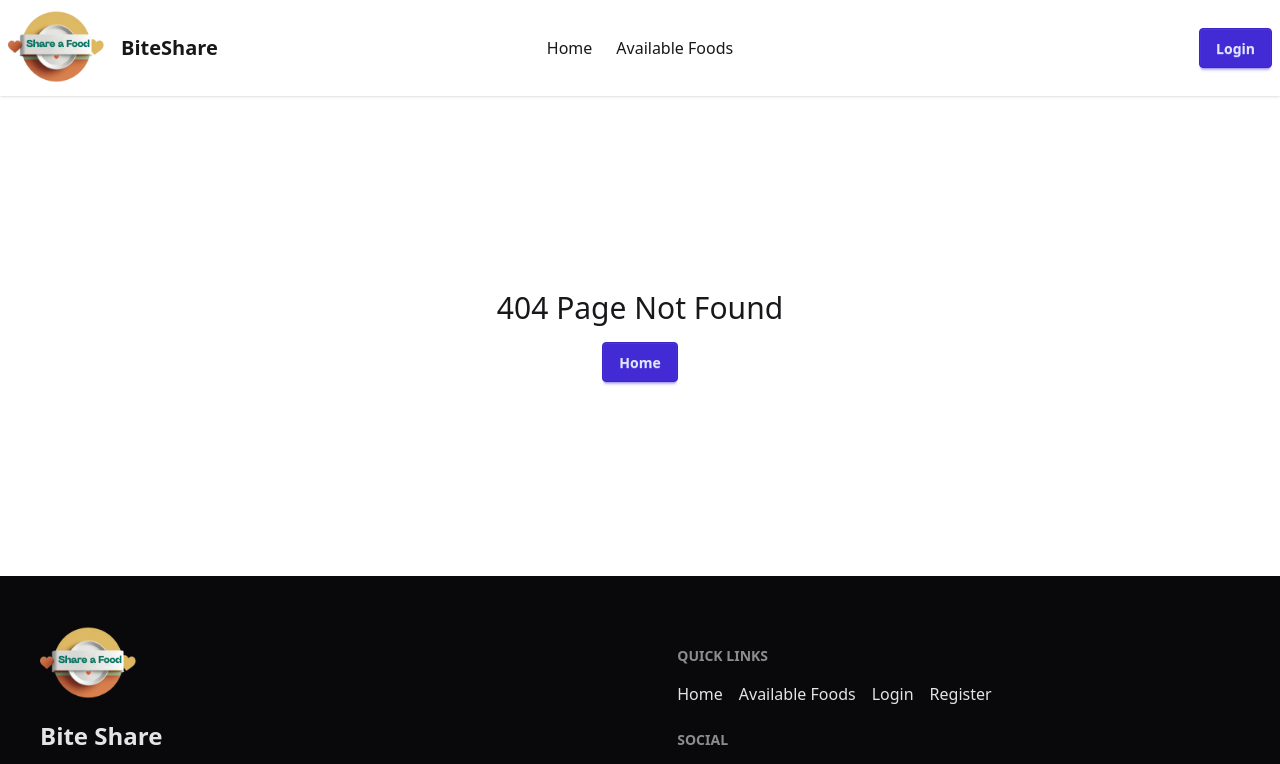
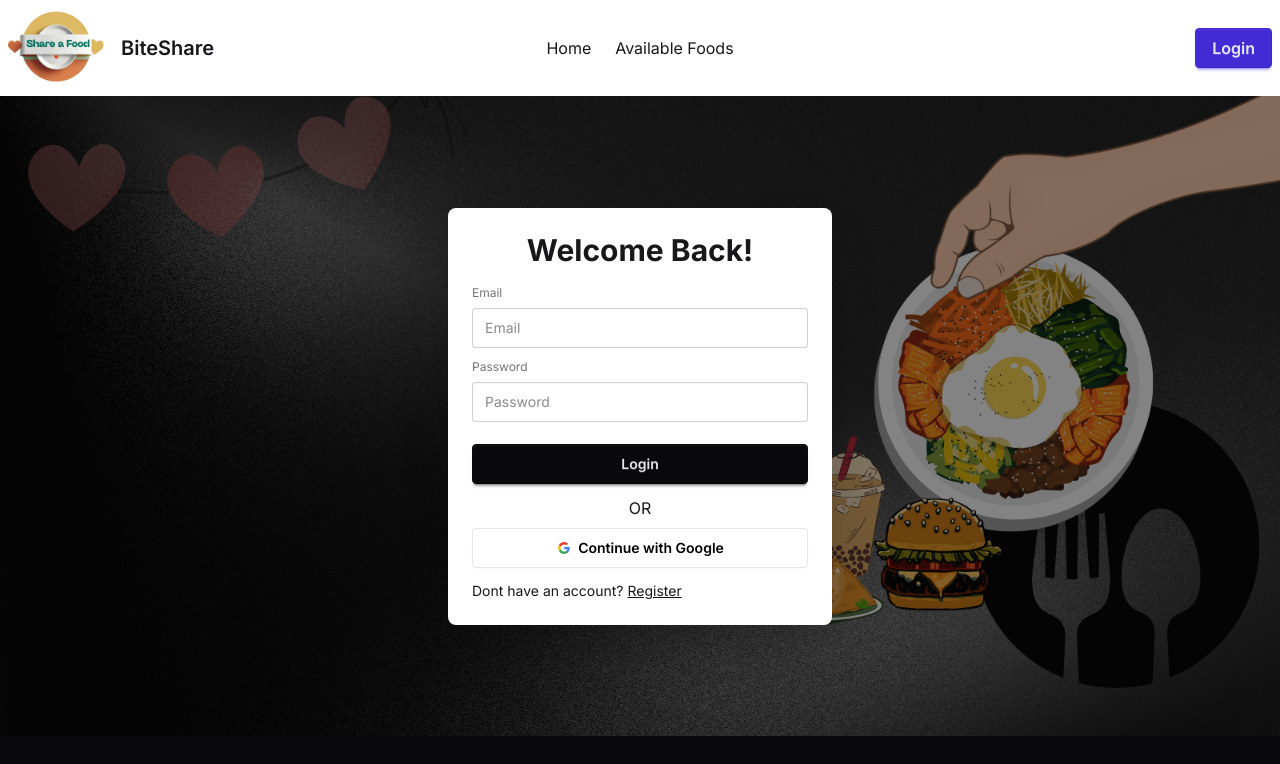
Before and after one commit to nayem-ahmedz/bite-share, a React (Vite) app: page /auth in a window 1280 px wide. Shown: the top 764 px of the page. Built offline with nearby package versions, Linux system fonts and the light colour scheme.

Commit message:
updated overal layout, added scrollToTop in route change, loading effect, and fixed deploy reload 404 issue

```diff
--- a/src/comps/FeaturedFood.jsx
+++ b/src/comps/FeaturedFood.jsx
@@ -1,3 +1,4 @@
+import { Link } from "react-router";
 import FoodCard from "./FoodCard";
 
 export default function FeaturedFood(){
@@ -13,7 +14,7 @@ export default function FeaturedFood(){
                 <FoodCard />
             </section>
             <p className="text-center mt-6 md:mt-10">
-                <button className="btn btn-primary">Show All Food</button>
+                <Link to='/available-foods' className="btn btn-primary">Show All Food</Link>
             </p>
         </article>
     );
--- /dev/null
+++ b/src/comps/auth/Login.jsx
@@ -0,0 +1,56 @@
+import { useState } from "react";
+import { Link } from "react-router";
+
+export default function Login() {
+    const [ error, setError ] = useState('');
+    function handleSubmit(e) {
+        e.preventDefault();
+        setError('');
+        const email = e.target.email.value.trim();
+        const password = e.target.password.value.trim();
+        if(password.length < 6){
+            setError('Password must be at least 6 characters');
+            return;
+        }
+        if (!/[A-Z]/.test(password)) {
+            setError('Password needs an uppercase letter');
+            return;
+        }
+        if (!/[a-z]/.test(password)) {
+            setError('Password needs a lowercase letter');
+            return;
+        }
+        console.log(email, password);
+    }
+    return (
+        <section className="flex justify-center w-full px-6">
+            <title>Login | BiteShare</title>
+            <div className="card bg-base-100 w-full max-w-sm shrink-0 shadow-2xl my-20">
+                <div className="card-body">
+                    <h2 className="text-2xl md:text-3xl font-bold text-center">Welcome Back!</h2>
+                    <form onSubmit={handleSubmit}>
+                        <fieldset className="fieldset">
+                            <label htmlFor="email" className="label mt-1">Email</label>
+                            <input type="email" id="email" name="email" className="input w-full" placeholder="Email" required />
+                            <label htmlFor="password" className="label mt-1">Password</label>
+                            <input type="password" id="password" name="password" className="input w-full" placeholder="Password" required />
+                            {
+                                error && <p className="text-red-500 mt-2 text-base text-center font-medium">{error}</p>
+                            }
+                            <button type="submit" className="btn btn-neutral mt-4">Login</button>
+                        </fieldset>
+                    </form>
+                    <p className="text-center text-base">OR</p>
+                    {/* Google */}
+                    <button className="btn bg-white text-black border-[#e5e5e5]">
+                        <svg aria-label="Google logo" width="16" height="16" xmlns="http://www.w3.org/2000/svg" viewBox="0 0 512 512"><g><path d="m0 0H512V512H0" fill="#fff"></path><path fill="#34a853" d="M153 292c30 82 118 95 171 60h62v48A192 192 0 0190 341"></path><path fill="#4285f4" d="m386 400a140 175 0 0053-179H260v74h102q-7 37-38 57"></path><path fill="#fbbc02" d="m90 341a208 200 0 010-171l63 49q-12 37 0 73"></path><path fill="#ea4335" d="m153 219c22-69 116-109 179-50l55-54c-78-75-230-72-297 55"></path></g></svg>
+                        Continue with Google
+                    </button>
+                    <p className="mt-1">
+                        Dont have an account? <Link to='/auth/register' className="underline">Register</Link>
+                    </p>
+                </div>
+            </div>
+        </section>
+    );
+}
--- /dev/null
+++ b/src/comps/auth/Register.jsx
@@ -0,0 +1,62 @@
+import { useState } from "react";
+import { Link } from "react-router";
+
+export default function Register() {
+    const [ error, setError ] = useState('');
+    function handleSubmit(e) {
+        e.preventDefault();
+        setError('');
+        const name = e.target.name.value.trim();
+        const email = e.target.email.value.trim();
+        const photoURL = e.target.photoURL.value.trim();
+        const password = e.target.password.value.trim();
+        if(password.length < 6){
+            setError('Password must be at least 6 characters');
+            return;
+        }
+        if (!/[A-Z]/.test(password)) {
+            setError('Password needs an uppercase letter');
+            return;
+        }
+        if (!/[a-z]/.test(password)) {
+            setError('Password needs a lowercase letter');
+            return;
+        }
+        console.log(name, email, photoURL, password);
+    }
+    return (
+        <section className="flex justify-center w-full px-6">
+            <title>Register | BiteShare</title>
+            <div className="card bg-base-100 w-full max-w-sm shrink-0 shadow-2xl my-20">
+                <div className="card-body">
+                    <h2 className="text-2xl md:text-3xl font-bold text-center">You are few steps away</h2>
+                    <form onSubmit={handleSubmit}>
+                        <fieldset className="fieldset">
+                            <label htmlFor="name" className="label mt-1">Name</label>
+                            <input type="text" id="name" name="name" className="input w-full" placeholder="Full Name" required />
+                            <label htmlFor="email" className="label mt-1">Email</label>
+                            <input type="email" id="email" name="email" className="input w-full" placeholder="Email" required />
+                            <label htmlFor="photo-url" className="label mt-1">Photo URL</label>
+                            <input type="url" id="photo-url" name="photoURL" className="input w-full" placeholder="Photo Link" required />
+                            <label htmlFor="password" className="label mt-1">Password</label>
+                            <input type="password" id="password" name="password" className="input w-full" placeholder="Password" required />
+                            {
+                                error && <p className="text-red-500 mt-2 text-base text-center font-medium">{error}</p>
+                            }
+                            <button type="submit" className="btn btn-neutral mt-4">Register</button>
+                        </fieldset>
+                    </form>
+                    <p className="text-center text-base">OR</p>
+                    {/* Google */}
+                    <button className="btn bg-white text-black border-[#e5e5e5]">
+                        <svg aria-label="Google logo" width="16" height="16" xmlns="http://www.w3.org/2000/svg" viewBox="0 0 512 512"><g><path d="m0 0H512V512H0" fill="#fff"></path><path fill="#34a853" d="M153 292c30 82 118 95 171 60h62v48A192 192 0 0190 341"></path><path fill="#4285f4" d="m386 400a140 175 0 0053-179H260v74h102q-7 37-38 57"></path><path fill="#fbbc02" d="m90 341a208 200 0 010-171l63 49q-12 37 0 73"></path><path fill="#ea4335" d="m153 219c22-69 116-109 179-50l55-54c-78-75-230-72-297 55"></path></g></svg>
+                        Continue with Google
+                    </button>
+                    <p className="mt-1">
+                        Already have an account? <Link to='/auth/login' className="underline">Login</Link>
+                    </p>
+                </div>
+            </div>
+        </section>
+    );
+}
--- a/src/layout/Footer.jsx
+++ b/src/layout/Footer.jsx
@@ -18,8 +18,8 @@ export default function Footer() {
                     <nav className="grid grid-flow-col gap-4">
                         <Link to='/' className="link link-hover text-base">Home</Link>
                         <Link to='/available-foods' className="link link-hover text-base">Available Foods</Link>
-                        <Link to='/login' className="link link-hover text-base">Login</Link>
-                        <Link to='/register' className="link link-hover text-base">Register</Link>
+                        <Link to='/auth/login' className="link link-hover text-base">Login</Link>
+                        <Link to='/auth/register' className="link link-hover text-base">Register</Link>
                     </nav>
                     <h6 className="footer-title mt-4">Social</h6>
                     <div className="grid grid-flow-col gap-5">
--- a/src/layout/Header.jsx
+++ b/src/layout/Header.jsx
@@ -33,7 +33,7 @@ export default function Header() {
                     </ul>
                 </div>
                 <div className="navbar-end">
-                    <Link to='/login' className="btn btn-primary">Login</Link>
+                    <Link to='/auth/login' className="btn btn-primary text-base">Login</Link>
                     {/* <div className="dropdown dropdown-end">
                         <div tabIndex={0} role="button" className="btn btn-ghost btn-circle avatar">
                             <div className="w-10 rounded-full">
--- a/src/layout/Root.jsx
+++ b/src/layout/Root.jsx
@@ -2,15 +2,20 @@ import './root.css';
 import Header from "./Header";
 import { Outlet } from 'react-router';
 import Footer from './Footer';
+import ScrollToTop from '../utils/ScrollToTop';
+import { Suspense } from 'react';
+import Loading from '../utils/Loading';
 
 export default function Root(){
     return(
-        <>
+        <ScrollToTop>
             <Header />
             <main className='containerr'>
-                <Outlet />
+                <Suspense fallback={<Loading />}>
+                    <Outlet />
+                </Suspense>
             </main>
             <Footer />
-        </>
+        </ScrollToTop>
     );
 }
--- a/src/layout/root.css
+++ b/src/layout/root.css
@@ -1,13 +1,20 @@
+body{
+    font-family: "Inter", sans-serif;
+    font-optical-sizing: auto;
+}
+/* flex root, and need for main flex grow works */
 #root{
     min-height: 100vh;
     display: flex;
     flex-direction: column;
 }
+/* ensuring main section take all the available space after header and footer */
+main{
+    width: 100%;
+    flex-grow: 1;
+}
+/* custom container, for large screen */
 .containerr{
     max-width: 1440px;
     margin: auto;
 }
-main{
-    width: 100%;
-    flex-grow: 1;
-}
--- /dev/null
+++ b/src/pages/AuthLayout.jsx
@@ -0,0 +1,11 @@
+import { Outlet } from 'react-router';
+import HeroImg from '../assets/hero-2.png';
+
+export default function Auth() {
+    return (
+        <section className="hero min-h-[80vh] bg-position-[80%] md:bg-center" style={{ backgroundImage: `url('${HeroImg}')`, }}>
+            <div className="hero-overlay"></div>
+            <Outlet />
+        </section>
+    );
+}
--- a/src/routes/routes.jsx
+++ b/src/routes/routes.jsx
@@ -4,16 +4,28 @@ import Home from "../pages/Home";
 import { lazy } from "react";
 const AvailableFoods = lazy(() => import('../pages/AvailableFoods'));
 const NoPage = lazy(() => import('../pages/NoPage'));
+const AuthLayout = lazy(() => import('../pages/AuthLayout'));
+const Login = lazy(() => import('../comps/auth/Login'));
+const Register = lazy(() => import('../comps/auth/Register'));
 
 export const router = createBrowserRouter([
     {
         path: '/',
-        Component: Root,
+        element: <Root />,
         children: [
-            { index: true, Component: Home },
+            { index: true, element: <Home /> },
             {
                 path: '/available-foods',
                 element: <AvailableFoods />
+            },
+            {
+                path: '/auth',
+                element: <AuthLayout />,
+                children: [
+                    { index: true, element: <Login /> },
+                    { path: 'login', element: <Login /> },
+                    { path: 'register', element: <Register /> },
+                ]
             },
             { path: '/*', element: <NoPage /> }
         ]
--- /dev/null
+++ b/src/utils/Loading.jsx
@@ -0,0 +1,10 @@
+import Logo from '../assets/logo2-nobg.png';
+
+export default function Loading(){
+    console.log('loading...');
+    return(
+        <section className='min-h-[70vh] flex justify-center items-center'>
+            <img src={Logo} alt='bite share logo' className='w-40 md:w-60 animate-ping' />
+        </section>
+    );
+}
--- /dev/null
+++ b/src/utils/ScrollToTop.jsx
@@ -0,0 +1,15 @@
+import { useEffect } from "react";
+import { useLocation } from "react-router";
+
+export default function ScrollToTop({children}){
+    const location = useLocation();
+    useEffect(() => {
+        window.scrollTo({
+            top: 0,
+            left: 0,
+            behavior: 'smooth'
+        });
+    }, [location.pathname]);
+
+    return children;
+}
```
Also changed, not shown: vercel.json (added).
